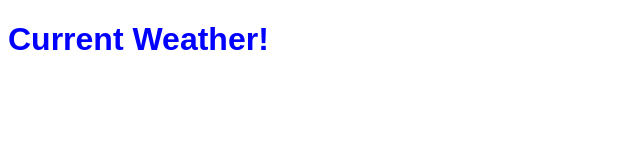
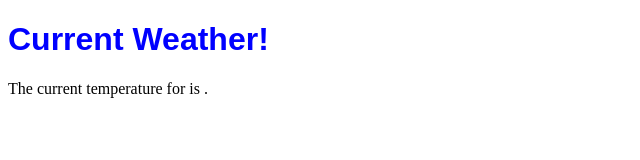
Before and after one commit to tonyamaeholt/current-weather-app, a plain HTML site: page index.html in a window 1280 px wide. Shown: the whole page, without its empty margins (0-640 px from the left). Drawn offline with nearby package versions, Linux system fonts and the light colour scheme; no server answers.

Commit message:
Adds city to weather output.

```diff
--- a/current-weather.js
+++ b/current-weather.js
@@ -13,5 +13,6 @@ $api_key = "f98fd64b6cc0085c37e57e223bb4fb6f"; // Brent Open Weather Map API key
         })
         .done(function( data ) {
             $('#temperature').html(Math.floor(data.main.temp * (9/5) - 459.67) + " &deg;F"); // Response is in ºK
+            $('#city').text(data.name);
         });
 })();
--- a/index.html
+++ b/index.html
@@ -6,7 +6,7 @@
 </head>
 <body>
 <h1>Current Weather!</h1>
-<div id="temperature" class="temperature"></div>
+<p>The current temperature for <span id="city" class="city"></span> is <span id="temperature" class="temperature"></span>.</p>
 
 <script src="https://ajax.googleapis.com/ajax/libs/jquery/3.2.1/jquery.min.js"></script>
 <script src="current-weather.js"></script>
```
